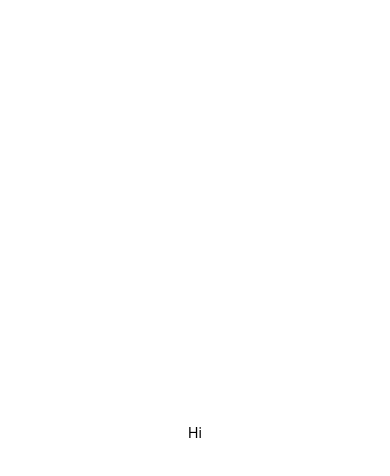
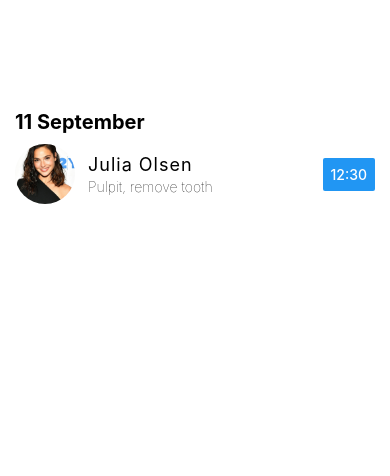
Before and after one commit to FilimonovKostya/ReactNative-Dentist, a React Native app: screen / in a window 390 px wide. Shown: the top 476 px of the page. Built offline with nearby package versions, Linux system fonts and the light colour scheme.

Commit message:
created InfoItem

```diff
--- a/App.tsx
+++ b/App.tsx
@@ -1,9 +1,24 @@
-import { Text, View } from 'react-native'
+import { StyleSheet, Text, View } from 'react-native'
+import InfoItem from './Screens/InfoItem'
 
 export default function App() {
   return (
-    <View style={{ flex: 1, alignItems: 'center', justifyContent: 'center' }}>
-      <Text style={{ color: 'black', marginTop: 20 }}>Hi</Text>
+    <View style={styles.container}>
+      <Text style={styles.text}>11 September</Text>
+      <InfoItem />
     </View>
   )
 }
+
+const styles = StyleSheet.create({
+  container: {
+    flex: 1,
+    marginTop: 100,
+    paddingVertical: 10,
+    paddingHorizontal: 15,
+  },
+  text: {
+    fontSize: 20,
+    fontWeight: 'bold',
+  }
+})
--- /dev/null
+++ b/Screens/InfoItem.tsx
@@ -0,0 +1,44 @@
+import { Button, Image, StyleSheet, Text, View } from 'react-native'
+
+const InfoItem = () => {
+  return (
+    <View style={styles.container}>
+      <Image style={styles.avatar} source={require('./../assets/women1.jpeg')} />
+      <View style={styles.infoText}>
+        <Text style={styles.heading}>Julia Olsen</Text>
+        <Text style={styles.subtitle}>Pulpit, remove tooth</Text>
+      </View>
+      <Button title={'12:30'}/>
+    </View>
+  )
+}
+
+const styles = StyleSheet.create({
+  container: {
+    marginTop: 10,
+    flexDirection: 'row',
+    alignItems:'center'
+  },
+  infoText: {
+    flex:1,
+    paddingHorizontal: 13,
+    justifyContent: 'center',
+  },
+  avatar: {
+    width: 60,
+    height: 60,
+    borderRadius: 30,
+  },
+  heading: {
+    fontSize: 18,
+    letterSpacing: 1,
+    marginBottom:3,
+  },
+  subtitle: {
+    fontSize: 14,
+    fontWeight: '100',
+  },
+})
+
+
+export default InfoItem;
```
Also changed, not shown: assets/women1.jpeg (added).
